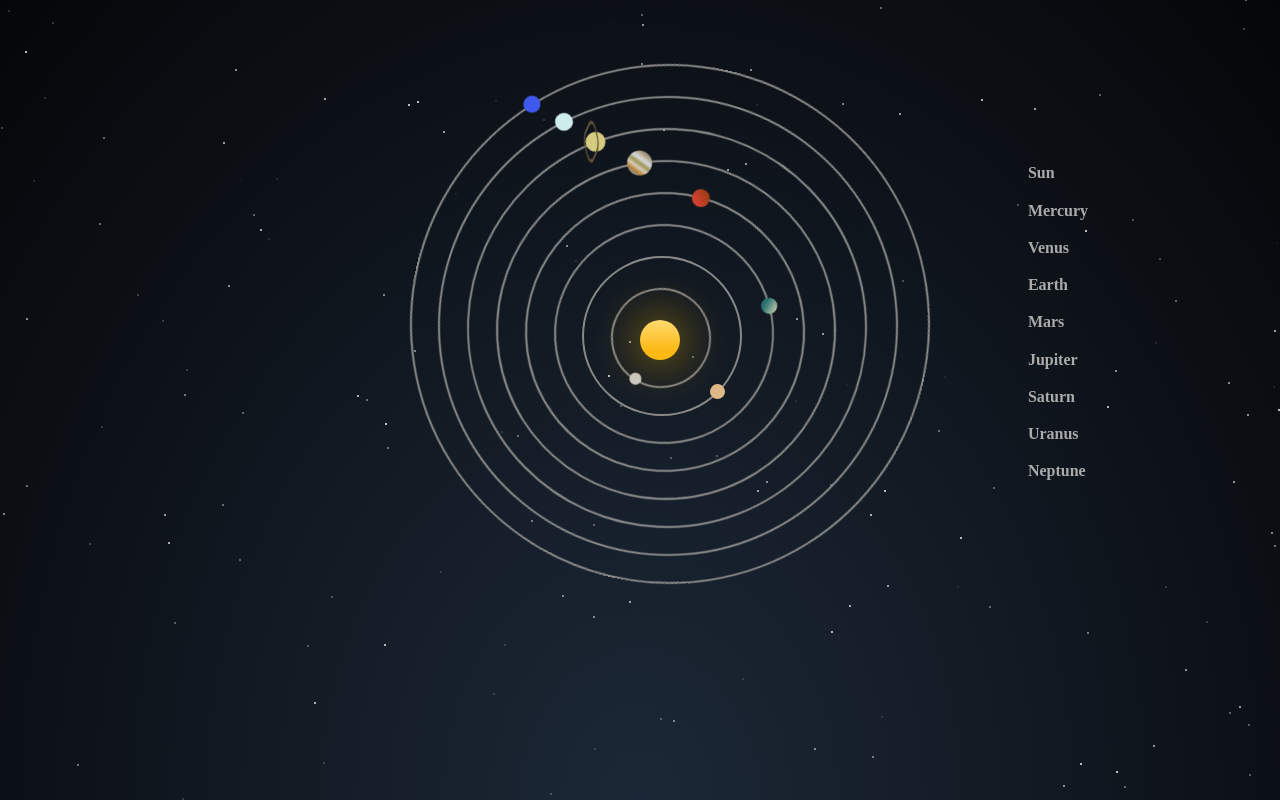
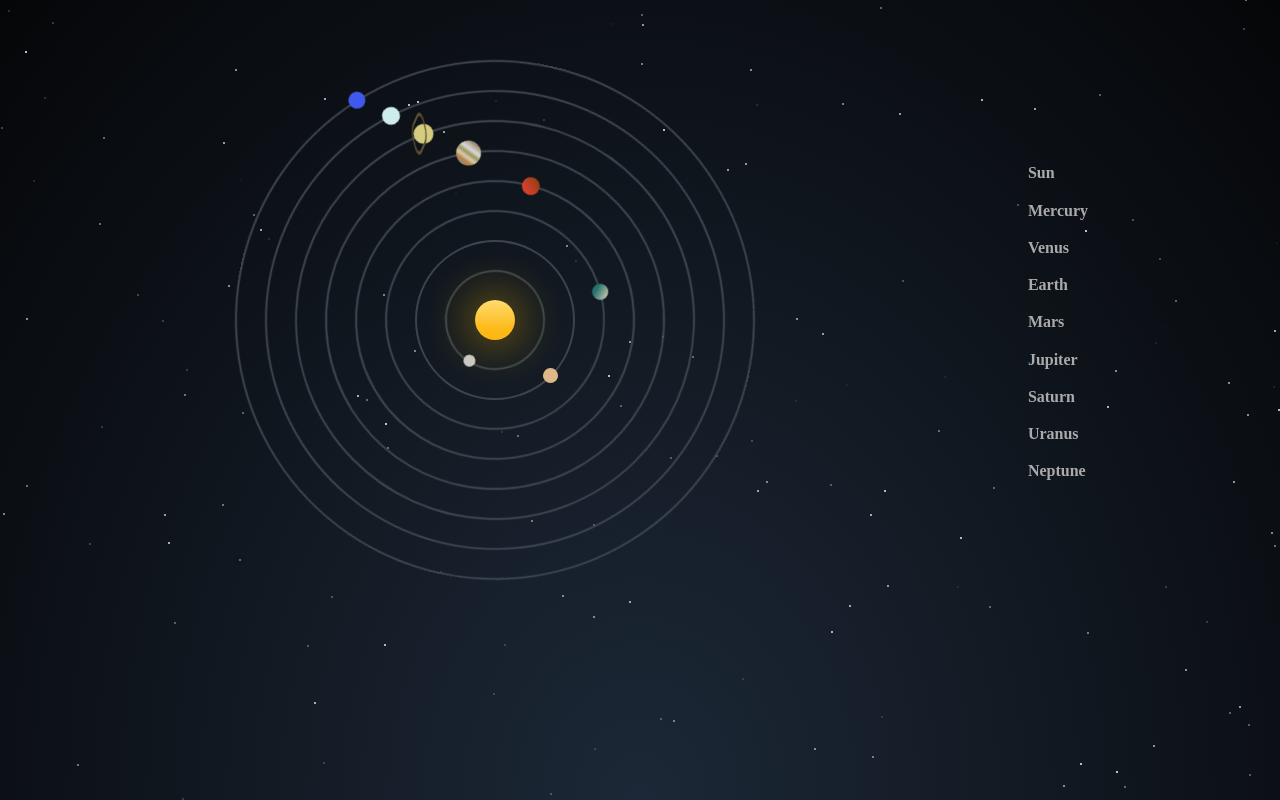
Before and after one commit to AnimeshSaraswat/SolarSystem, a plain HTML site: page index.html in a window 1280 px wide. Drawn offline with Linux system fonts and the light colour scheme.

Commit message:
Shifted the solarsystem a bit towards left.

```diff
--- a/css/style.scss
+++ b/css/style.scss
@@ -1,6 +1,6 @@
 /* Variable Declaration */
 $color-white: #fff;
-$border-color: #888;
+$border-color: #3b444c;
 $text-color: #aaa;
 
 /* SASS Declaration */
@@ -87,8 +87,8 @@ to { -moz-transform: rotate(360deg) }
 	    -moz-box-shadow: 0 0 50px #c90;
 	    box-shadow: 0 0 50px #c90;
 	    z-index: 100;
-	    top: 50%;
-	    left: 50%;
+	    top: 300px;
+	    left: 315px;
 
 	    span {
   	    width: 60px;
@@ -102,8 +102,8 @@ to { -moz-transform: rotate(360deg) }
 			width: 100px;
 			height: 100px;
 			z-index: 99;
-			top: 45%;
-			left: 47%;
+			top: 270px;
+			left: 285px;
 			-webkit-animation-duration: 7s;
 
 			span {
@@ -118,8 +118,8 @@ to { -moz-transform: rotate(360deg) }
 			width: 160px;
 			height: 160px;
 			z-index: 98;
-			top: 40%;
-			left: 44%;
+			top: 240px;
+			left: 255px;
 			-webkit-animation-duration: 10s;
 
 			span {
@@ -134,8 +134,8 @@ to { -moz-transform: rotate(360deg) }
 			width: 220px;
 			height: 220px;
 			z-index: 97;
-			top: 35%;
-			left: 41%;
+			top: 210px;
+			left: 225px;
 			-webkit-animation-duration: 15s;
 
 			span {
@@ -150,8 +150,8 @@ to { -moz-transform: rotate(360deg) }
 			width: 280px;
 			height: 280px;
 			z-index: 96;
-			top: 30%;
-			left: 38%;
+			top: 180px;
+			left: 195px;
 			-webkit-animation-duration: 30s;
 
 			span {
@@ -166,8 +166,8 @@ to { -moz-transform: rotate(360deg) }
 			width: 340px;
 			height: 340px;
 			z-index: 95;
-			top: 25%;
-			left: 35%;
+			top: 150px;
+			left: 165px;
 			-webkit-animation-duration: 50s;
 
 			span {
@@ -182,8 +182,8 @@ to { -moz-transform: rotate(360deg) }
 			width: 400px;
 			height: 400px;
 			z-index: 94;
-			top: 20%;
-			left: 32%;
+			top: 120px;
+			left: 135px;
 			-webkit-animation-duration: 75s;
 
 			span {
@@ -214,8 +214,8 @@ to { -moz-transform: rotate(360deg) }
 			width: 460px;
 			height: 460px;
 			z-index: 93;
-			top: 15%;
-			left: 29%;
+			top: 90px;
+			left: 105px;
 			-webkit-animation-duration: 100s;
 
 			span {
@@ -230,8 +230,8 @@ to { -moz-transform: rotate(360deg) }
 			width: 520px;
 			height: 520px;
 			z-index: 92;
-			top: 10%;
-			left: 26%;
+			top: 60px;
+			left: 75px;
 			-webkit-animation-duration: 140s;
 
 			span {
@@ -257,6 +257,7 @@ to { -moz-transform: rotate(360deg) }
     h4:hover+p {
     	visibility: visible;
     	opacity: 0.9;
+    	transition: all 4.5s ease-in-out;
     }
     p {
     	position: absolute;
```
Also changed, not shown: css/style.css, 1 other file.
